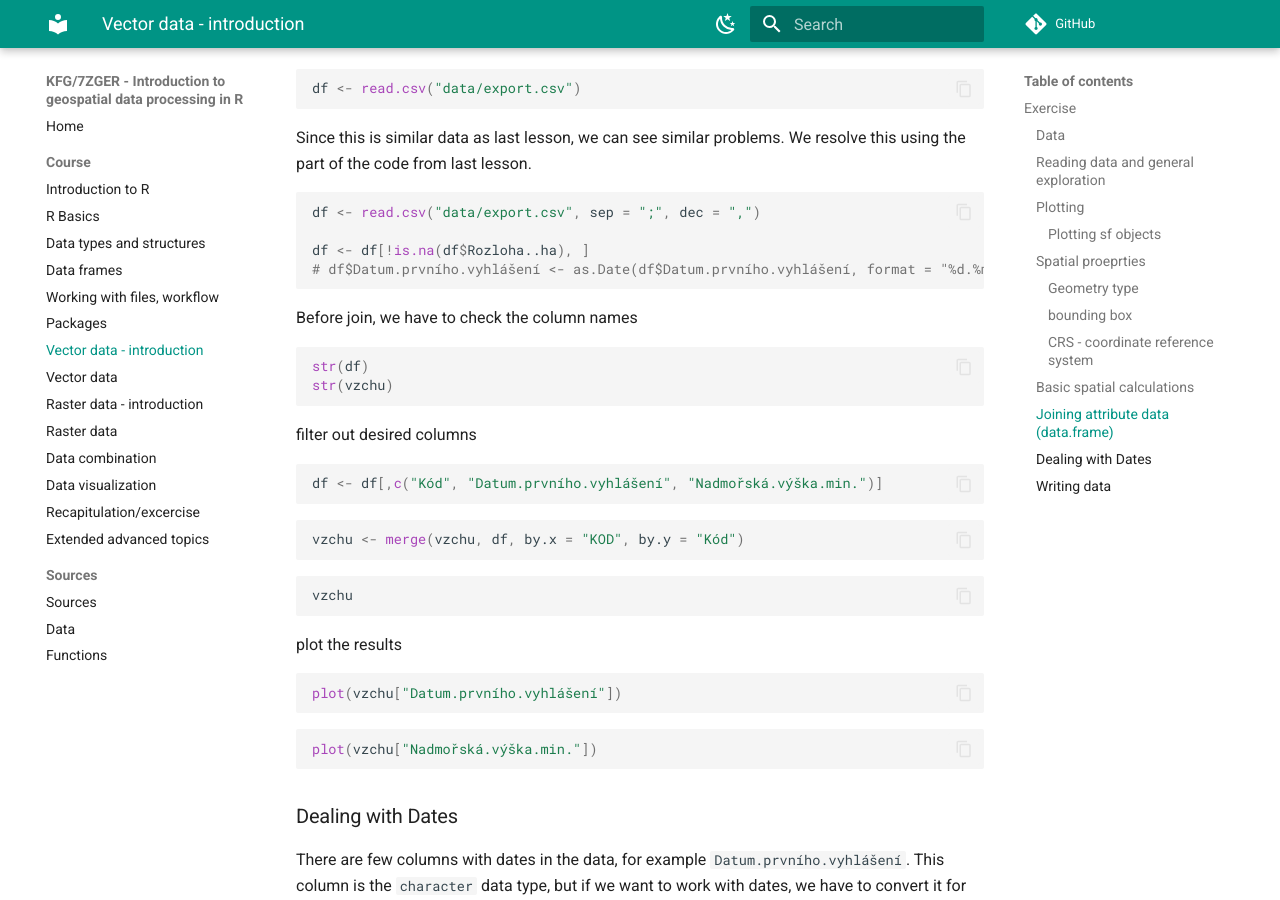
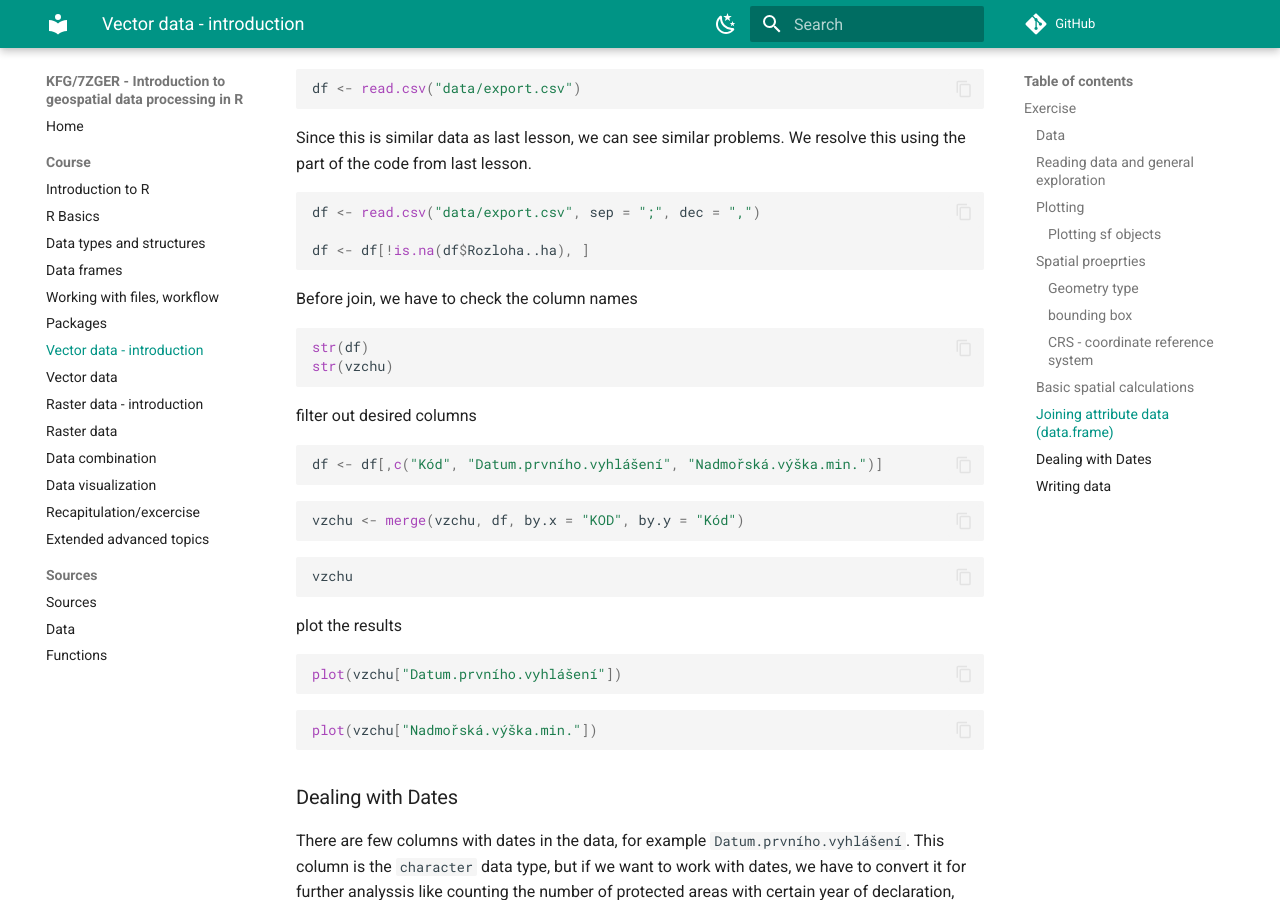
Before and after one commit to kalab-oto/7ZGER, an MkDocs documentation site: the page built from docs/vector_intro.md, in a window 1280 px wide and 900 px high, scrolled down 6051 px. Built offline with MkDocs 1.6.1 and Material for MkDocs 9.7.7, drawn with Linux system fonts in a browser that asks for light colours; comment, search, counter and statistics services are not loaded.

Commit message:
fix: comment

````diff
--- a/docs/vector_intro.md
+++ b/docs/vector_intro.md
@@ -298,8 +298,8 @@ Since this is similar data as last lesson, we can see similar problems. We resol
 df <- read.csv("data/export.csv", sep = ";", dec = ",")
 
 df <- df[!is.na(df$Rozloha..ha), ]
-# df$Datum.prvního.vyhlášení <- as.Date(df$Datum.prvního.vyhlášení, format = "%d.%m.%Y")
 ```
+<!-- df$Datum.prvního.vyhlášení <- as.Date(df$Datum.prvního.vyhlášení, format = "%d.%m.%Y") -->
 
 Before join, we have to check the column names
 ``` r
````
